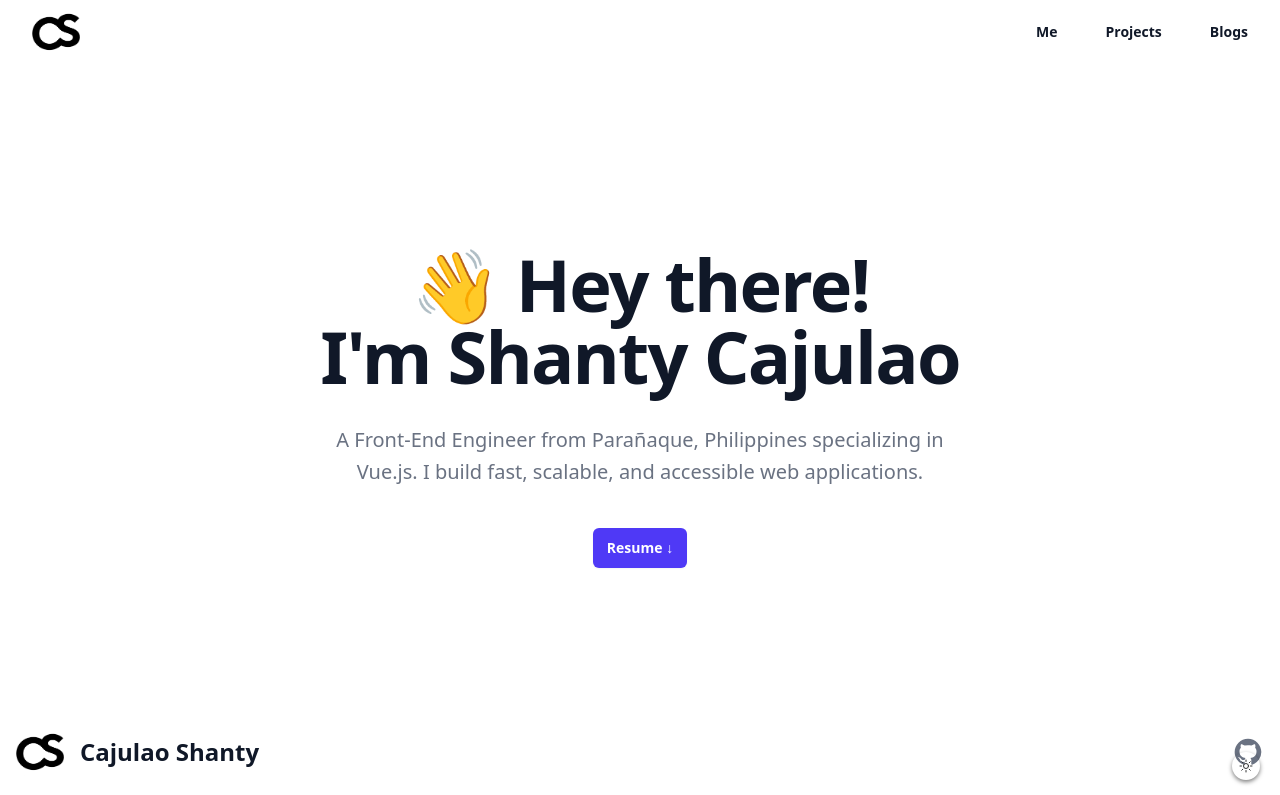
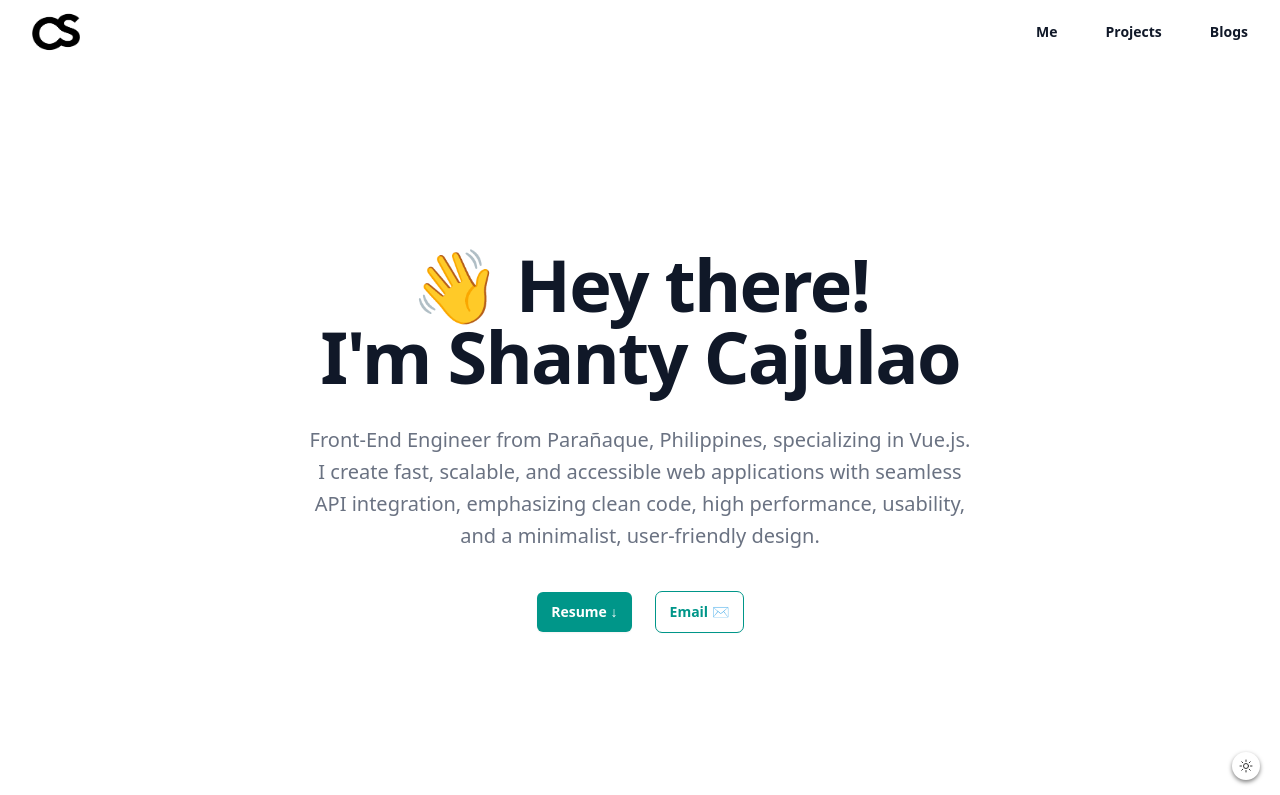
Before and after one commit to shanhaven/shanty, a Vue app: page / in a window 1280 px wide. Shown: the top 795 px of the page. Built offline with nearby package versions, Linux system fonts and the light colour scheme.

Commit message:
<add> email address link and button

```diff
--- a/src/views/HomeView.vue
+++ b/src/views/HomeView.vue
@@ -7,11 +7,16 @@
         <div class="text-center">
           <h1 class="text-5xl font-semibold tracking-tight text-balance text-gray-900 dark:text-gray-100 sm:text-7xl">👋 Hey there!</h1>
           <h1 class="text-5xl font-semibold tracking-tight text-balance text-gray-900 dark:text-gray-100 sm:text-7xl">I'm Shanty Cajulao</h1>
-          <p class="mt-8 text-lg font-medium text-pretty text-gray-500 sm:text-xl/8">A Front-End Engineer from Parañaque, Philippines specializing in Vue.js. I build fast, scalable, and accessible web applications.</p>
+          <p class="mt-8 text-lg font-medium text-pretty text-gray-500 sm:text-xl/8">Front-End Engineer from Parañaque, Philippines, specializing in Vue.js.</p>
+          <p class="text-lg font-medium text-pretty text-gray-500 sm:text-xl/8"> I create fast, scalable, and accessible web applications with seamless API integration, emphasizing clean code, high performance, usability, and a minimalist, user-friendly design.</p>
           <div class="mt-10 flex items-center justify-center gap-x-6">
             <a href="#"
-               class="rounded-md bg-indigo-600 px-3.5 py-2.5 text-sm font-semibold text-white shadow-xs hover:bg-indigo-500 focus-visible:outline-2 focus-visible:outline-offset-2 focus-visible:outline-indigo-600">
+               class="rounded-md bg-teal-600 px-3.5 py-2.5 text-sm font-semibold text-white shadow-xs hover:bg-teal-500 focus-visible:outline-2 focus-visible:outline-offset-2 focus-visible:outline-teal-600">
               Resume <span aria-hidden="true">↓</span>
+            </a>
+            <a href="mailto:shantycajulao@gmail.com"
+               class="rounded-md outline px-3.5 py-2.5 text-sm font-semibold text-teal-600 shadow-xs hover:bg-teal-500 hover:outline-transparent hover:text-white">
+              Email <span aria-hidden="true">✉</span>
             </a>
           </div>
         </div>
```
